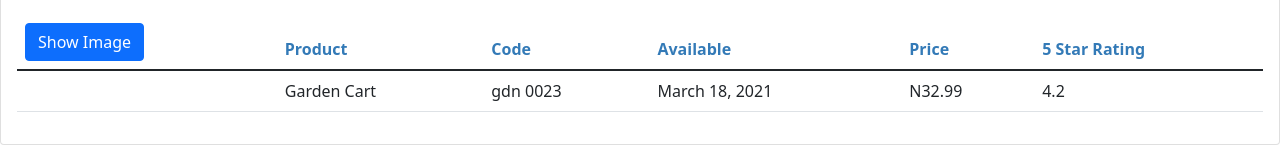
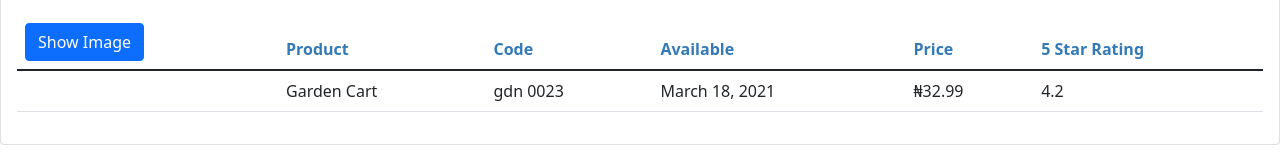
Before and after one commit to IEdiong/angular-getting-started, an Angular app: page / in a window 1280 px wide. Shown: the part 181-342 px from the top of the page. Built offline with nearby package versions, Linux system fonts and the light colour scheme.

Commit message:
Fixed: Added Nigerian currency pipe

```diff
--- a/src/app/products/product-list.component.html
+++ b/src/app/products/product-list.component.html
@@ -45,9 +45,7 @@
             <td>{{ product.productName }}</td>
             <td>{{ product.productCode | lowercase | convertToSpaces: '-'}}</td>
             <td>{{ product.releaseDate }}</td>
-            <!-- TODO: Create a Pipe to format to Nigerian currency -->
-            <!-- <td>{{ product.price | currency: "USD":"symbol":"2.2-2" }}</td> -->
-            <td>{{ product.price | NGN }}</td>
+            <td>{{ product.price | currency: "NGN":"symbol-narrow":"2.2-2" }}</td>
             <td>{{ product.starRating }}</td>
           </tr>
         </tbody>
```
